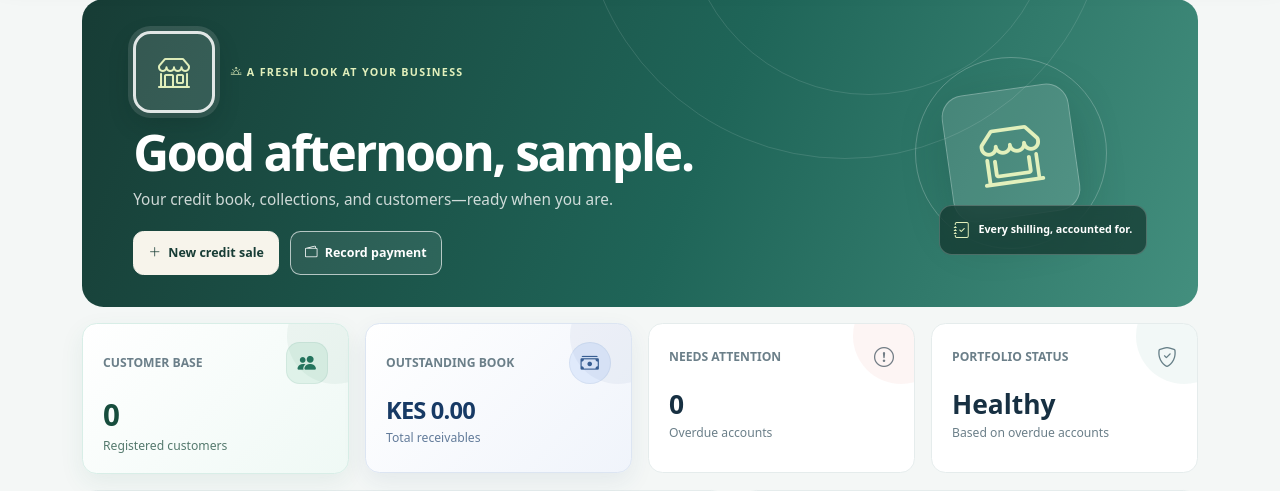
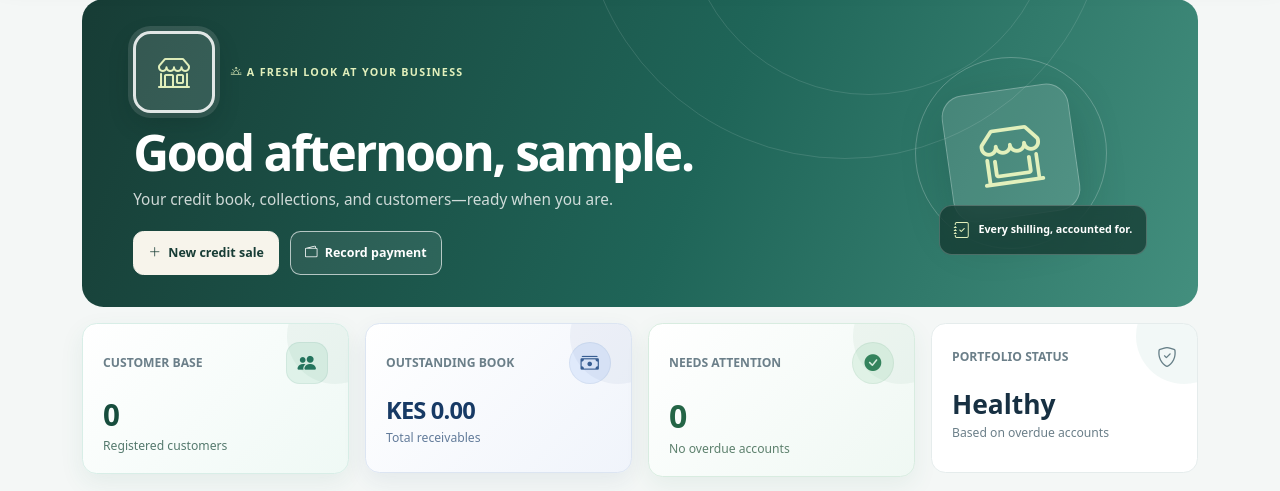
Before and after one commit to VinWonder/CreditManagementSystem, a Flask app: page /dashboard in a window 1280 px wide. Shown: the part 100-591 px from the top of the page. Run offline with Flask 3, Linux system fonts and the light colour scheme; the visitor is signed in with stand-in values (Sample User, id 1); data that the repository does not hold is empty.

Commit message:
Make overdue attention card status-aware
Co-authored-by: Copilot <223556219+Copilot@users.noreply.github.com>

```diff
--- a/app/static/css/style.css
+++ b/app/static/css/style.css
@@ -78,7 +78,18 @@ body {
 .kpi-ink .kpi-top i { align-items: center; background: #e0eafb; border: 1px solid rgba(55, 94, 145, 0.08); border-radius: 50%; color: #375e91; display: inline-flex; font-size: 1.15rem; height: 2.65rem; justify-content: center; width: 2.65rem; }
 .kpi-ink .kpi-value { color: #173a65; font-size: clamp(1.35rem, 1.85vw, 1.9rem); letter-spacing: -0.035em; margin-top: 0.75rem; }
 .kpi-ink .kpi-note { color: #627b9a; }
-.kpi-coral { color: #d9534f; }
+.kpi-coral { transition: border-color 180ms ease, box-shadow 180ms ease, transform 180ms ease; }
+.kpi-coral:hover { transform: translateY(-3px); }
+.kpi-coral.kpi-alert { background: linear-gradient(135deg, #fff 0%, #fff2ee 100%); border-color: #f3d8d1; box-shadow: 0 0.55rem 1.5rem rgba(190, 78, 62, 0.09); color: #bd5144; }
+.kpi-coral.kpi-alert:hover { border-color: #eabeb4; box-shadow: 0 0.85rem 1.8rem rgba(190, 78, 62, 0.15); }
+.kpi-coral.kpi-alert .kpi-top i { align-items: center; background: #fde3dc; border: 1px solid rgba(189, 81, 68, 0.1); border-radius: 0.85rem; color: #bd5144; display: inline-flex; font-size: 1.05rem; height: 2.65rem; justify-content: center; width: 2.65rem; }
+.kpi-coral.kpi-alert .kpi-value { color: #a83e35; font-size: 2rem; letter-spacing: -0.04em; margin-top: 0.75rem; }
+.kpi-coral.kpi-alert .kpi-note { color: #9b655d; }
+.kpi-coral.kpi-clear { background: linear-gradient(135deg, #fff 0%, #eff8f3 100%); border-color: #d8ece0; box-shadow: 0 0.55rem 1.5rem rgba(46, 125, 86, 0.08); color: #34835d; }
+.kpi-coral.kpi-clear:hover { border-color: #bde0ca; box-shadow: 0 0.85rem 1.8rem rgba(46, 125, 86, 0.13); }
+.kpi-coral.kpi-clear .kpi-top i { align-items: center; background: #e0f2e6; border: 1px solid rgba(52, 131, 93, 0.08); border-radius: 50%; color: #34835d; display: inline-flex; font-size: 1.05rem; height: 2.65rem; justify-content: center; width: 2.65rem; }
+.kpi-coral.kpi-clear .kpi-value { color: #246546; font-size: 2rem; letter-spacing: -0.04em; margin-top: 0.75rem; }
+.kpi-coral.kpi-clear .kpi-note { color: #5d806d; }
 .kpi-mint { color: #2b8a72; }
 .kpi-top { align-items: center; color: var(--muted); display: flex; font-size: 0.76rem; font-weight: 700; justify-content: space-between; text-transform: uppercase; }
 .kpi-top i { color: currentColor; font-size: 1.25rem; }
--- a/app/templates/main/dashboard.html
+++ b/app/templates/main/dashboard.html
@@ -98,7 +98,7 @@
 <div class="row g-3 dashboard-kpis">
   <div class="col-sm-6 col-xl-3"><div class="kpi-card kpi-blue"><div class="kpi-top"><span>Customer base</span><i class="bi bi-people-fill" aria-hidden="true"></i></div><div class="kpi-value">{{ total_customers }}</div><div class="kpi-note">Registered customers</div></div></div>
   <div class="col-sm-6 col-xl-3"><div class="kpi-card kpi-ink"><div class="kpi-top"><span>Outstanding book</span><i class="bi bi-cash-stack" aria-hidden="true"></i></div><div class="kpi-value">{{ total_outstanding | kes }}</div><div class="kpi-note">Total receivables</div></div></div>
-  <div class="col-sm-6 col-xl-3"><div class="kpi-card kpi-coral"><div class="kpi-top"><span>Needs attention</span><i class="bi bi-exclamation-circle"></i></div><div class="kpi-value">{{ overdue_customers }}</div><div class="kpi-note">Overdue accounts</div></div></div>
+  <div class="col-sm-6 col-xl-3"><div class="kpi-card kpi-coral {% if overdue_customers %}kpi-alert{% else %}kpi-clear{% endif %}"><div class="kpi-top"><span>Needs attention</span><i class="bi {% if overdue_customers %}bi-exclamation-triangle-fill{% else %}bi-check-circle-fill{% endif %}" aria-hidden="true"></i></div><div class="kpi-value">{{ overdue_customers }}</div><div class="kpi-note">{% if overdue_customers %}Accounts need follow-up{% else %}No overdue accounts{% endif %}</div></div></div>
   <div class="col-sm-6 col-xl-3"><div class="kpi-card kpi-mint"><div class="kpi-top"><span>Portfolio status</span><i class="bi bi-shield-check"></i></div><div class="kpi-value">{% if overdue_customers %}Monitor{% else %}Healthy{% endif %}</div><div class="kpi-note">Based on overdue accounts</div></div></div>
 </div>
 
```
